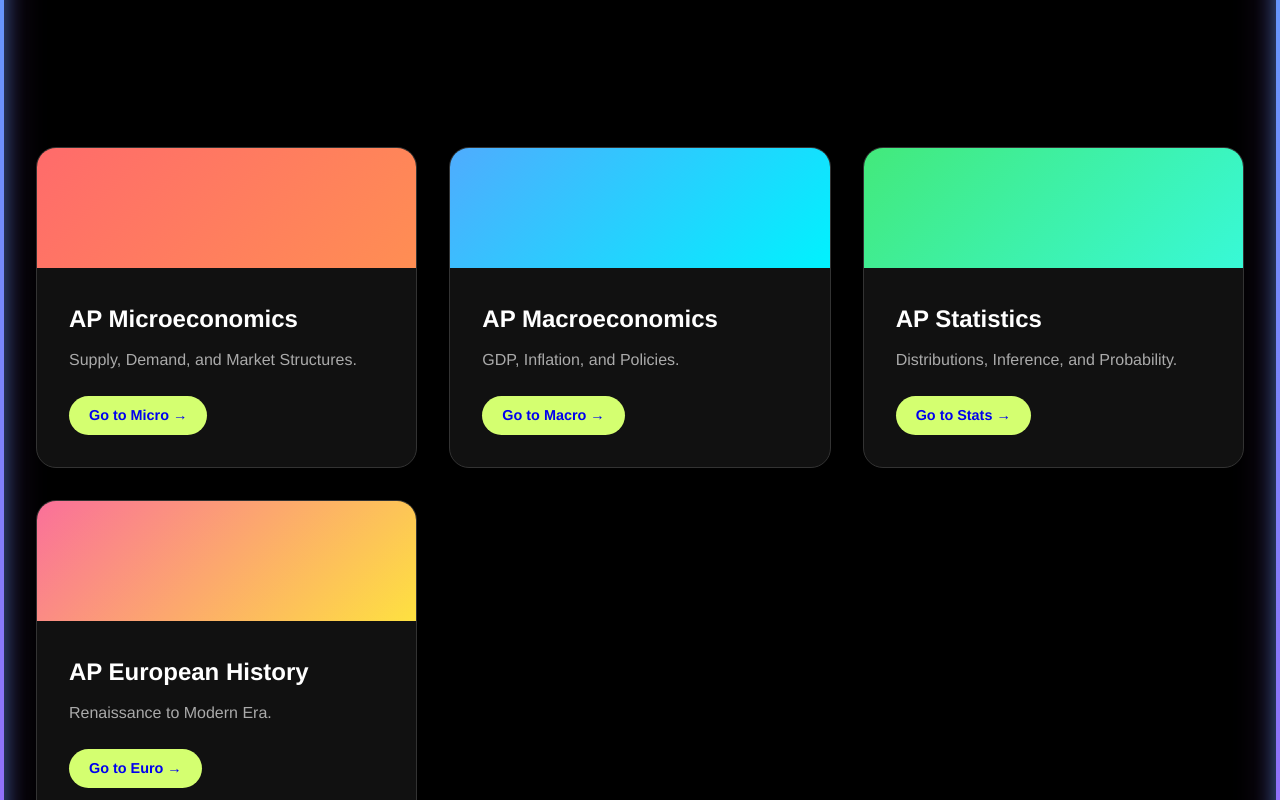
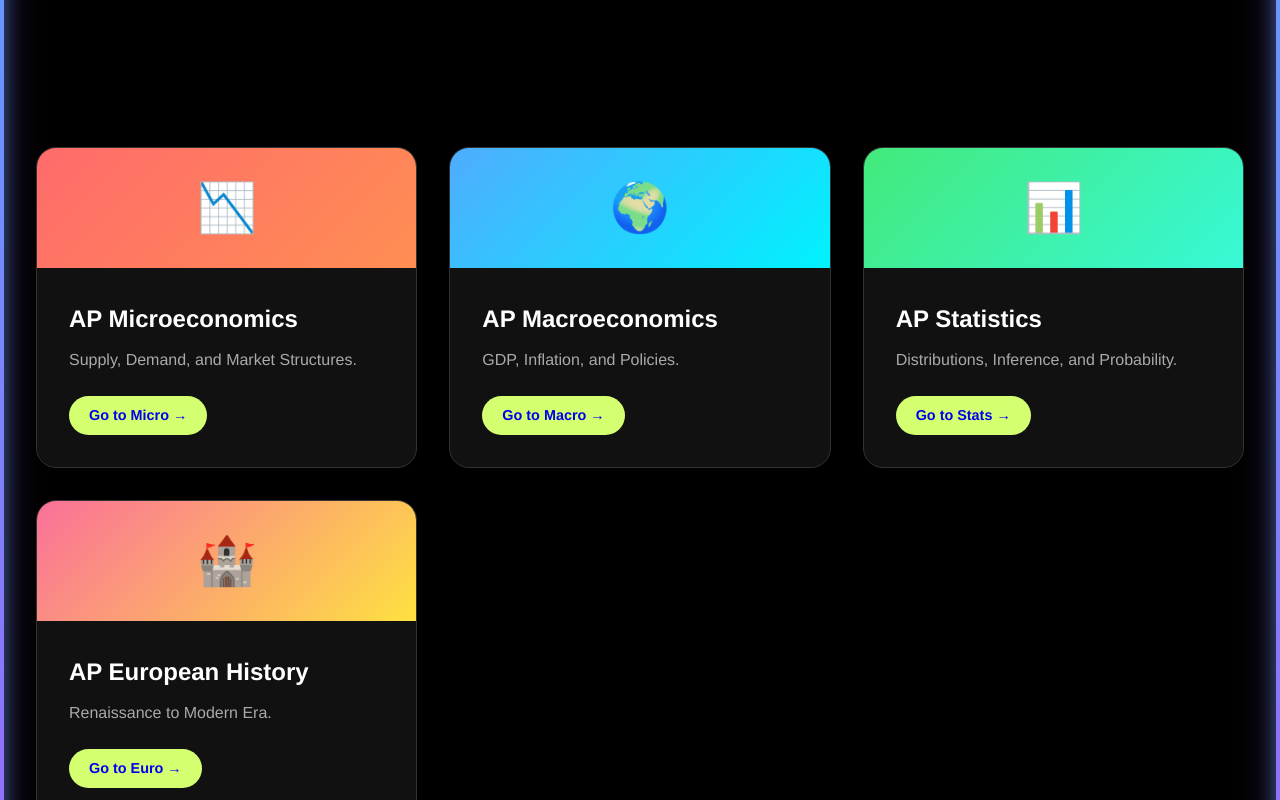
Before and after one commit to skommepa/LearnMatrix, a website: page src/resources.html in a window 1280 px wide. Shown: the part 463-1263 px from the top of the page. Drawn offline with Linux system fonts and the light colour scheme.

Commit message:
Sync subject icons across resources and subject pages to match quizzes

```diff
--- a/src/resources.html
+++ b/src/resources.html
@@ -38,7 +38,9 @@
         <section class="features">
             <div class="feature-card">
                 <div class="card-image-placeholder"
-                    style="background: linear-gradient(135deg, #FF6B6B 0%, #FF8E53 100%);"></div>
+                    style="background: linear-gradient(135deg, #FF6B6B 0%, #FF8E53 100%);">
+                    <span style="font-size: 3rem;">📉</span>
+                </div>
                 <div class="card-content">
                     <h3>AP Microeconomics</h3>
                     <p>Supply, Demand, and Market Structures.</p>
@@ -47,7 +49,9 @@
             </div>
             <div class="feature-card">
                 <div class="card-image-placeholder"
-                    style="background: linear-gradient(135deg, #4facfe 0%, #00f2fe 100%);"></div>
+                    style="background: linear-gradient(135deg, #4facfe 0%, #00f2fe 100%);">
+                    <span style="font-size: 3rem;">🌍</span>
+                </div>
                 <div class="card-content">
                     <h3>AP Macroeconomics</h3>
                     <p>GDP, Inflation, and Policies.</p>
@@ -56,7 +60,9 @@
             </div>
             <div class="feature-card">
                 <div class="card-image-placeholder"
-                    style="background: linear-gradient(135deg, #43e97b 0%, #38f9d7 100%);"></div>
+                    style="background: linear-gradient(135deg, #43e97b 0%, #38f9d7 100%);">
+                    <span style="font-size: 3rem;">📊</span>
+                </div>
                 <div class="card-content">
                     <h3>AP Statistics</h3>
                     <p>Distributions, Inference, and Probability.</p>
@@ -65,7 +71,9 @@
             </div>
             <div class="feature-card">
                 <div class="card-image-placeholder"
-                    style="background: linear-gradient(135deg, #fa709a 0%, #fee140 100%);"></div>
+                    style="background: linear-gradient(135deg, #fa709a 0%, #fee140 100%);">
+                    <span style="font-size: 3rem;">🏰</span>
+                </div>
                 <div class="card-content">
                     <h3>AP European History</h3>
                     <p>Renaissance to Modern Era.</p>
```
Also changed, not shown: src/resources/ap-euro.html (+1 -1 lines), src/resources/ap-macro.html (+1 -1 lines), src/resources/ap-micro.html (+1 -1 lines), src/resources/ap-stats.html (+1 -1 lines).
